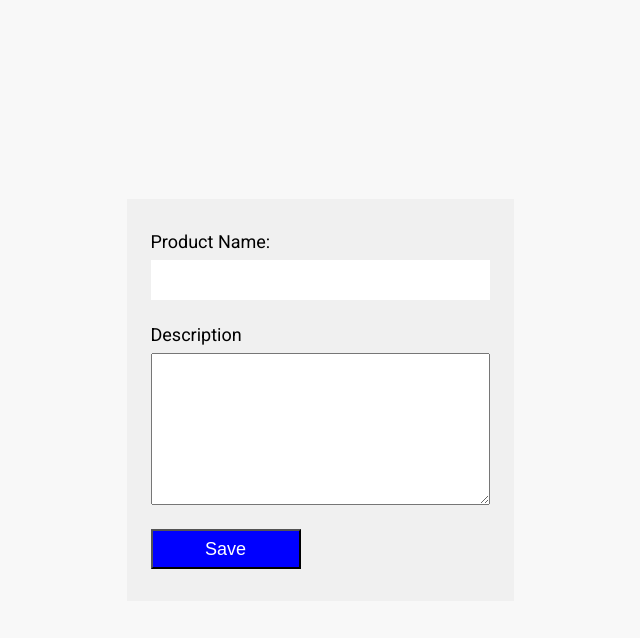
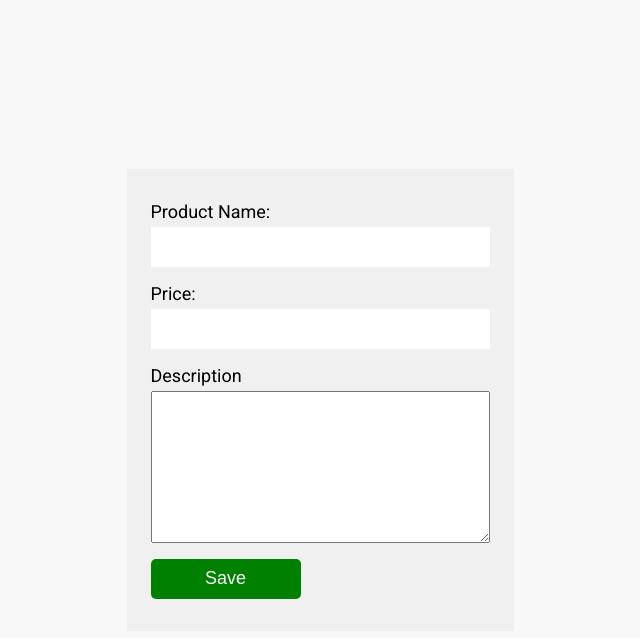
Before and after one commit to abror2142/django-tinymce-integration, a Django app: page /product/create-product/ in a window 1280 px wide. Shown: the top 638 px of the page, without its empty margins (320-960 px from the left). Run offline with Django 5.2, Linux system fonts and the light colour scheme; some libraries are stand-ins or nearby versions.

Commit message:
Adding extra fields

```diff
--- a/backend/main/templates/index.html
+++ b/backend/main/templates/index.html
@@ -6,7 +6,7 @@
     {% if products %}
         {% for product in products %}
             <a href="{% url "product" product.id %}" class="product">
-                {{product.product_name}}
+                {{product.name}}
             </a>
         {% endfor %}
     {% else %}
--- a/backend/product/forms.py
+++ b/backend/product/forms.py
@@ -9,5 +9,6 @@ class ProductForm(forms.ModelForm):
         model = Product
         fields = '__all__'
         widgets = {
-            "product_name": forms.widgets.TextInput(attrs={"class": "product-name", "id": "productNameId"})
+            "name": forms.widgets.TextInput(attrs={"class": "product-name", "id": "productNameId"}),
+            "price": forms.widgets.NumberInput(attrs={"class": "product-price", "id": "productPriceId"})
         }
--- a/backend/product/models.py
+++ b/backend/product/models.py
@@ -3,8 +3,11 @@ from tinymce.models import HTMLField
 
 
 class Product(models.Model):
-    product_name = models.CharField(max_length=120)
-    desc = HTMLField()
+    name = models.CharField(max_length=120)
+    price = models.DecimalField(max_digits=20, decimal_places=2)
+    description = HTMLField()
+    added_at = models.DateTimeField(auto_now=True)
+    updated_at = models.DateTimeField(auto_now_add=True, null=True)
 
     def __str__(self):
-        return self.product_name
+        return self.name
--- a/backend/product/templates/product-form.html
+++ b/backend/product/templates/product-form.html
@@ -9,12 +9,17 @@
     {% csrf_token %}
     <div class="form-field">
         <label class="form-label" for="productNameId">Product Name:</label>
-        {{ form.product_name }}
+        {{ form.name }}
+    </div>
+
+    <div class="form-field">
+        <label class="form-label" for="productPriceId">Price:</label>
+        {{ form.price }}
     </div>
 
     <div class="form-field">
         <label class="form-label">Description</label>
-        {{form.desc|safe}}
+        {{form.description|safe}}
     </div>
     <div>
         <button class="form-submit-btn">Save</button>
--- a/backend/static/css/index.css
+++ b/backend/static/css/index.css
@@ -73,7 +73,7 @@ body {
 .form {
     display: flex;
     flex-direction: column;
-    gap: 1.5em;
+    gap: 1em;
     background-color: #F0F0F0;
     padding: 2em 1.5em;
 }
@@ -81,10 +81,11 @@ body {
 .form-field {
     display: flex;
     flex-direction: column;
-    gap: .5em;
+    gap: .3em;
 }
 
-.product-name {
+.product-name,
+.product-price {
     height: 40px;
     border: none;
     font-size: 16px;
@@ -101,7 +102,9 @@ body {
     height: 40px;
     width: 150px;
     font-size: 18px;
-    background-color: blue;
+    background-color: green;
+    border-radius: 5px;
+    border: none;
     color: #ffffff;
     outline: none;
 }
```
Also changed, not shown: backend/product/migrations/0002_rename_desc_product_description_and_more.py (added).
